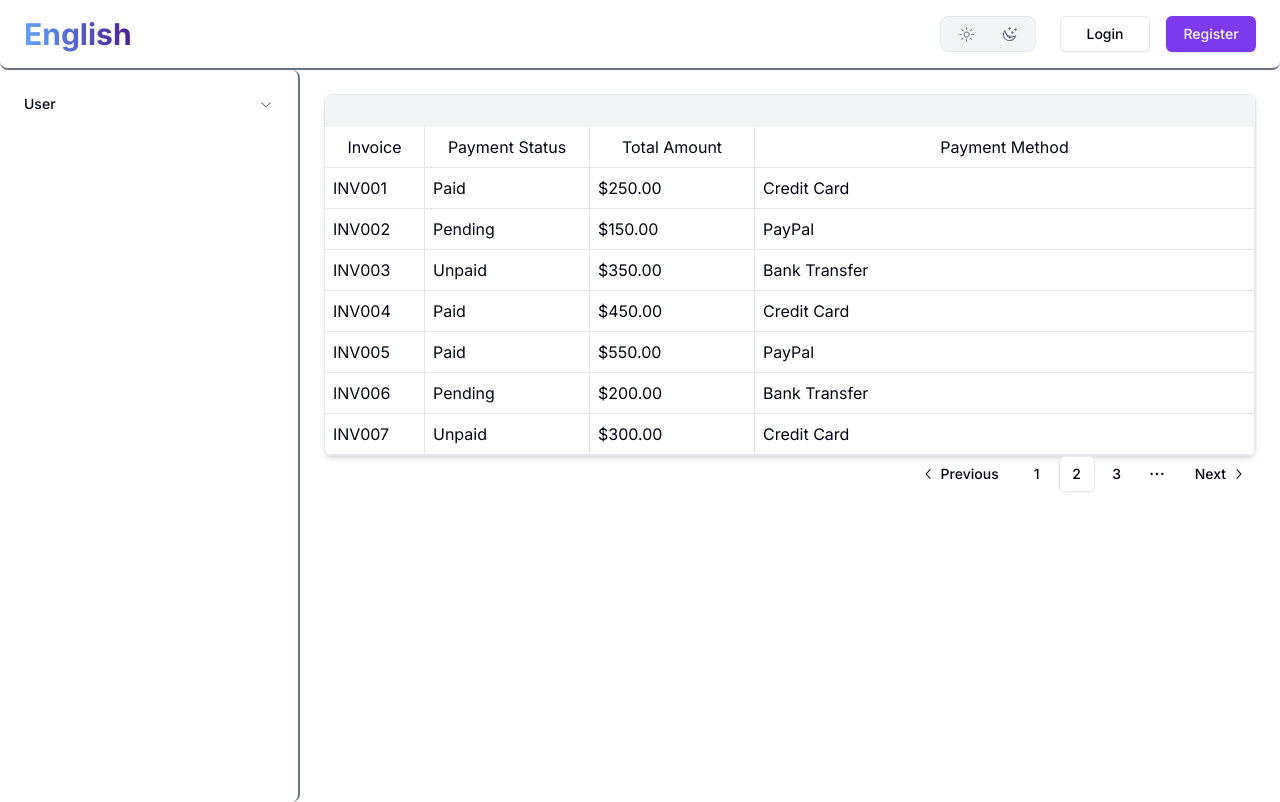
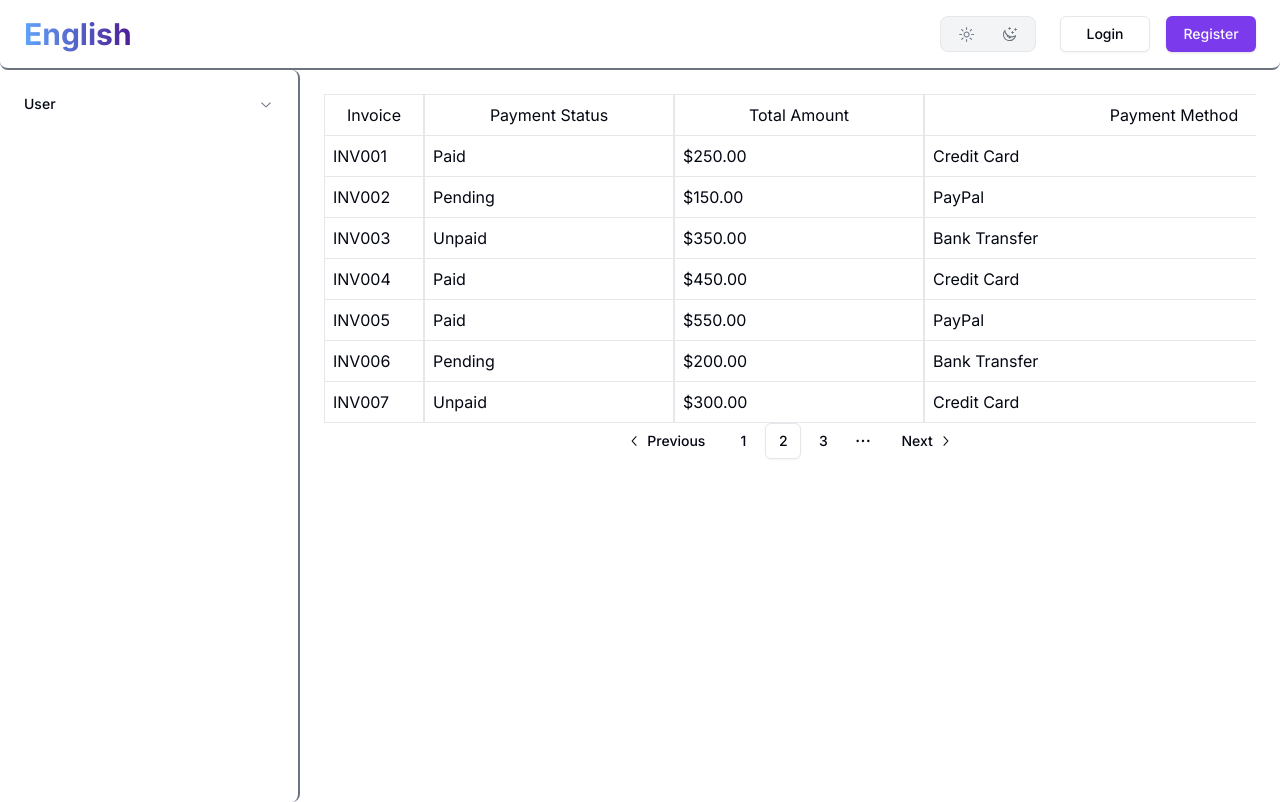
Before and after one commit to khunghaydien/english-test-client, a Next.js app: page /admin/user/list in a window 1280 px wide. Built offline with nearby package versions, Linux system fonts and the light colour scheme.

Commit message:
fix table

```diff
--- a/app/admin/layout.tsx
+++ b/app/admin/layout.tsx
@@ -27,7 +27,7 @@ const data = [
 function layout({ children }: { children: ReactNode }) {
   const pathName = usePathname();
   return (
-    <div className="min-h-[100vh]">
+    <div className="min-h-[100vh] w-full">
       <nav className="w-full flex items-center justify-between px-6 py-4 text-sm rounded-lg border-b-2 border-muted-foreground">
         <Logo />
         <div className="flex items-center gap-6">
--- a/app/admin/user/list/page.tsx
+++ b/app/admin/user/list/page.tsx
@@ -1,7 +1,8 @@
+"use client";
 import { CommonTable, TableHeaderColumn } from "@/components/common-table";
-import React from "react";
+import React, { useEffect, useRef, useState } from "react";
 
-const invoices = [
+export const invoices = [
   {
     invoice: "INV001",
     paymentStatus: "Paid",
@@ -45,7 +46,7 @@ const invoices = [
     paymentMethod: "Credit Card",
   },
 ];
-const invoicesColumns: TableHeaderColumn[] = [
+export const invoicesColumns: TableHeaderColumn[] = [
   {
     id: "invoice",
     align: "left",
@@ -71,7 +72,7 @@ const invoicesColumns: TableHeaderColumn[] = [
 ];
 function page() {
   return (
-    <div>
+    <div className="w-full">
       <CommonTable rows={invoices} columns={invoicesColumns} />
     </div>
   );
--- a/components/common-table.tsx
+++ b/components/common-table.tsx
@@ -1,5 +1,8 @@
 "use client";
-import { ReactNode } from "react";
+import { ReactNode, useEffect, useRef, useState } from "react";
+import { Skeleton } from "./ui/skeleton";
+import { isEmpty } from "lodash";
+import { FaBoxOpen } from "react-icons/fa";
 import {
   Pagination,
   PaginationContent,
@@ -19,11 +22,13 @@ export interface TableHeaderColumn {
   tooltip?: string | ReactNode;
   width?: number;
 }
+
 export interface ICommonTable {
   rows: any;
   columns: TableHeaderColumn[];
   pagination?: TablePaginationProps;
   tableCaption?: string;
+  loading?: boolean;
 }
 
 export interface TablePaginationProps {
@@ -34,46 +39,115 @@ export interface TablePaginationProps {
   onPageSizeChange: (newPageSize: number) => void;
 }
 
+const CommonTableLoading = () => {
+  return (
+    <div className="w-full p-1">
+      {Array.from({ length: 10 }).map((_, index) => (
+        <Skeleton key={index} className="w-full h-[40px] mb-1"></Skeleton>
+      ))}
+    </div>
+  );
+};
+
+const CommonTableNoData = () => {
+  return (
+    <div className="w-full h-[400px] flex items-center justify-center flex-col">
+      <FaBoxOpen className="w-10 h-10" />
+      No data available in table
+    </div>
+  );
+};
+
 export function CommonTable({
   rows,
   columns,
   pagination,
   tableCaption,
+  loading,
 }: ICommonTable) {
-  const onRowClick = (row: any, columnId: string) => {
-    console.log(row, columnId);
+  const columnRefs = useRef<(HTMLDivElement | null)[]>([]);
+  const tableRef = useRef<HTMLDivElement | null>(null);
+  const [mounted, setMounted] = useState(false);
+  const [columnWidths, setColumnWidths] = useState<number[]>(
+    columns.map(({ width }) => (width ? width : 250))
+  );
+  const [totalWidth, setTotalWidth] = useState<number>(
+    columnWidths.reduce((acc, value) => acc + value, 0)
+  );
+  const [tableWidth, setTableWidth] = useState<number>(0);
+
+  useEffect(() => {
+    if (tableRef.current) setTableWidth(tableRef.current.offsetWidth);
+    setMounted(true);
+  }, [tableRef]);
+
+  const onMouseDown = (e: React.MouseEvent, index: number) => {
+    const startX = e.clientX;
+    const startWidth = columnRefs.current[index]?.offsetWidth || 0;
+    const handleMouseMove = (e: MouseEvent) => {
+      const delta = e.clientX - startX;
+      const newWidth = startWidth + delta;
+
+      if (newWidth > (columns[index].width || 250)) {
+        const newColumnWidths = columnWidths.map((val, i) =>
+          i === index ? newWidth : val
+        );
+        const totalWidth = newColumnWidths.reduce(
+          (acc, value) => acc + value,
+          0
+        );
+        setColumnWidths(newColumnWidths);
+        setTotalWidth(totalWidth);
+      }
     };
-  const gridTemplateColumns = columns
-    .map(({ width }) => (width ? `${width}px` : "1fr"))
-    .join(" ");
+
+    const handleMouseUp = () => {
+      document.removeEventListener("mousemove", handleMouseMove);
+      document.removeEventListener("mouseup", handleMouseUp);
+    };
+
+    document.addEventListener("mousemove", handleMouseMove);
+    document.addEventListener("mouseup", handleMouseUp);
+  };
+
   return (
-    <>
-      <div className="border border-gray-200 rounded-lg shadow-md overflow-hidden">
-        <div className="p-4 bg-gray-100 text-center font-semibold">
-          {tableCaption}
-        </div>
-        <div className="grid" style={{ gridTemplateColumns }}>
+    <div className="w-full relative" ref={tableRef}>
+      {(loading || !mounted) && <CommonTableLoading />}
+      {!loading && mounted && (
+        <div
+          className="overflow-x-auto w-full"
+          style={{ maxWidth: `${tableWidth ? tableWidth + "px" : "100%"}` }}
+        >
+          <div className="w-full" style={{ width: `${totalWidth}px` }}>
+            <div className="flex">
               {columns.map((column, index) => (
                 <div
                   key={index}
-              className="p-2 border-b border-r border-gray-200 text-center"
+                  className="relative p-2 border border-gray-200 text-center"
+                  style={{ width: `${columnWidths[index]}px` }}
+                  ref={(el) => {
+                    columnRefs.current[index] = el;
+                  }}
                 >
                   {column.label}
+                  <div
+                    onMouseDown={(e) => onMouseDown(e, index)}
+                    className="absolute right-0 top-0 h-full w-2 cursor-col-resize"
+                    style={{ cursor: "col-resize" }}
+                  />
                 </div>
               ))}
             </div>
             <div>
-          {rows.map((row: any, rowIndex: number) => (
-            <div
-              key={rowIndex}
-              className="grid"
-              style={{ gridTemplateColumns }}
-            >
+              {isEmpty(rows) && <CommonTableNoData />}
+              {!isEmpty(rows) &&
+                rows.map((row: any, rowIndex: number) => (
+                  <div key={rowIndex} className="flex">
                     {columns.map((column, colIndex) => (
                       <div
                         key={colIndex}
-                  onClick={() => onRowClick(row, column.id)}
-                  className="p-2 border-b border-r border-gray-200 text-left"
+                        className="p-2 border-l border-b border-r border-gray-200 text-left"
+                        style={{ width: `${columnWidths[colIndex]}px` }}
                       >
                         {row[column.id]}
                       </div>
@@ -82,7 +156,9 @@ export function CommonTable({
                 ))}
             </div>
           </div>
-      <Pagination className="w-full flex justify-end">
+        </div>
+      )}
+      <Pagination className="w-full absolute right-0">
         <PaginationContent>
           <PaginationItem>
             <PaginationPrevious href="#" />
@@ -106,6 +182,6 @@ export function CommonTable({
           </PaginationItem>
         </PaginationContent>
       </Pagination>
-    </>
+    </div>
   );
 }
```
Lines whose indentation alone changed are shown as unchanged.
